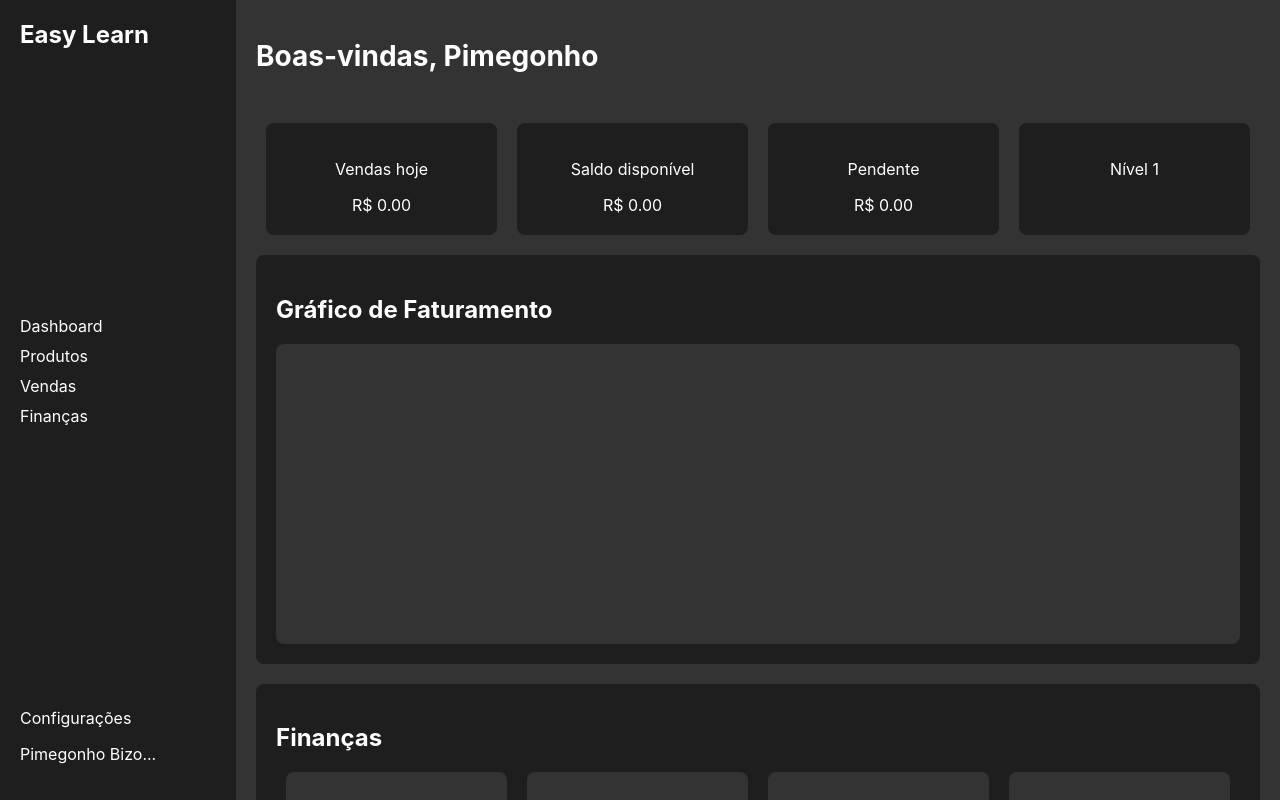
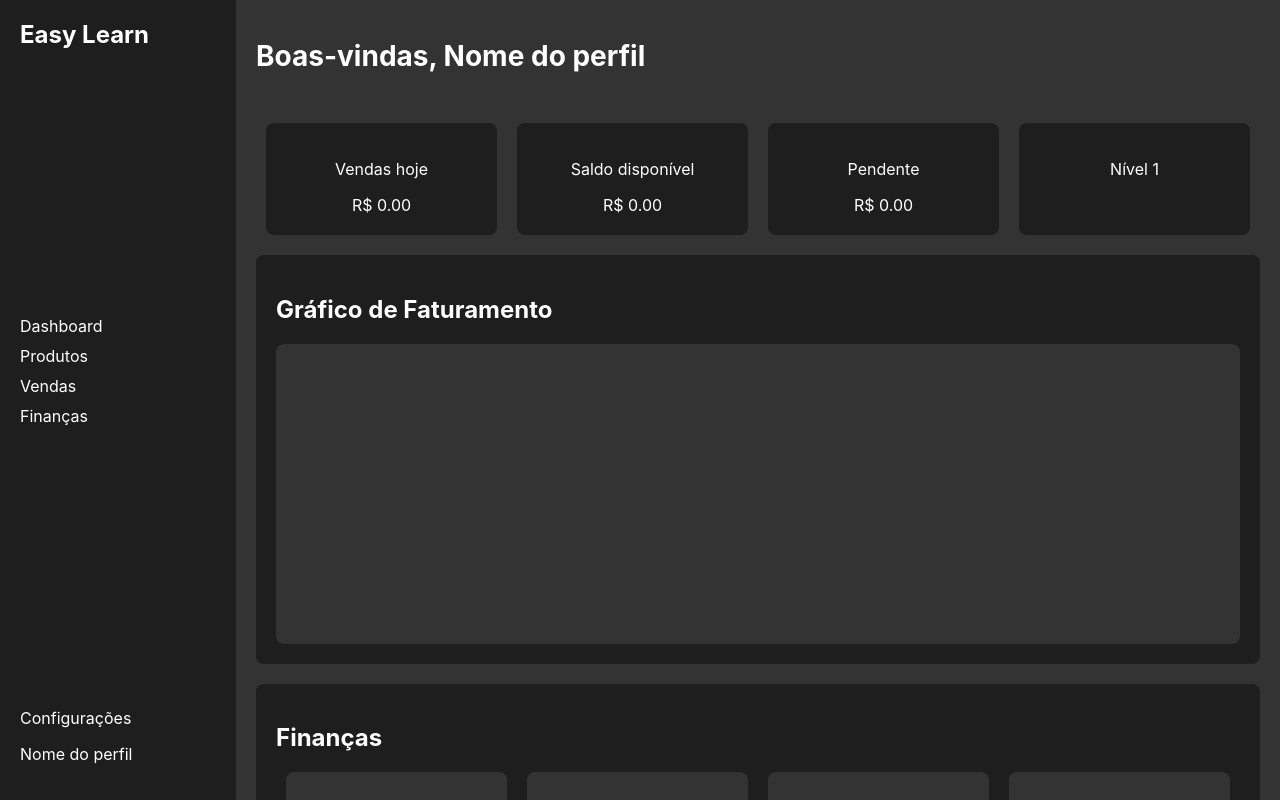
Before and after one commit to CesarA22/easy-learn, a React (Create React App) app: page /dashboard-user in a window 1280 px wide. Built offline with nearby package versions, Linux system fonts and the light colour scheme.

Commit message:
Dashboard agora pega o nome do user logado

```diff
--- a/src/pages/dashboard-user.js
+++ b/src/pages/dashboard-user.js
@@ -1,15 +1,17 @@
 // src/components/DashboardUser.js
-import React from 'react';
+import React, {useContext} from 'react';
 import { useNavigate } from 'react-router-dom';
 import '../styles/dashboard-user.css';
+import { AuthContext } from '../context/AuthContext';
 
 function DashboardUser() {
   const navigate = useNavigate();
+  const { user } = useContext(AuthContext);
 
   return (
     <div className="dashboard-container">
       <aside className="sidebar">
-        <div className="logo" onClick={() => navigate('/login')}>Easy Learn</div>
+        <div className="logo" onClick={() => navigate('/')}>Easy Learn</div>
         <nav className="menu">
           <ul>
             <li onClick={() => navigate('/dashboard-user')}>Dashboard</li>
@@ -20,12 +22,12 @@ function DashboardUser() {
         </nav>
         <div className="settings">
           <p>Configurações</p>
-          <p onClick={() => navigate('/user-screen')}>Pimegonho Bizo...</p>
+          <p onClick={() => navigate('/user-screen')}>{user ? user.name : 'Nome do perfil'}</p>
         </div>
       </aside>
       <main className="dashboard__main-content">
         <header>
-          <h1>Boas-vindas, Pimegonho</h1>
+          <h1>Boas-vindas, {user ? user.name : 'Nome do perfil'}</h1>
         </header>
 
         <section className="summary">
```
